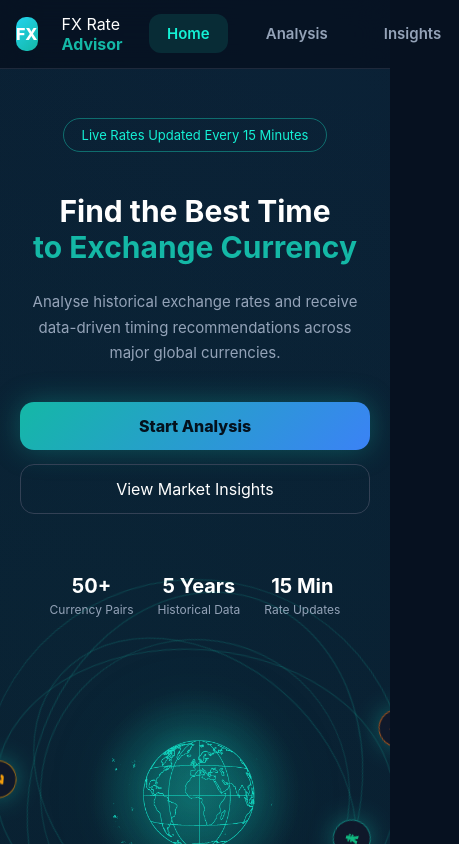
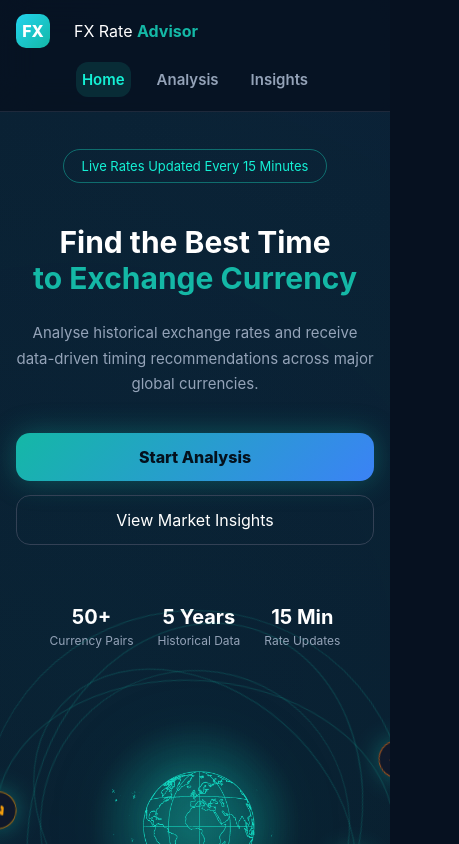
Before and after one commit to chris065-xinyu/fx-timing-advisor, a Vue app: page / in a window 390 px wide. Shown: the top 844 px of the page, 459 px wide, since content can reach past the window. Built offline with nearby package versions, Linux system fonts and the light colour scheme; no server answers.

Commit message:
fix mobile version navbar

```diff
--- a/src/style.css
+++ b/src/style.css
@@ -1532,24 +1532,19 @@ a {
 ========================= */
 
 @media (max-width: 768px) {
-
-  .nav-links {
-    justify-content: flex-start;
-  }
-
-  .navbar .start-btn {
-    display: none;
-  }
-
+  .page {
+    padding: 24px 16px;
+  }
 
   .navbar {
     height: auto;
   }
 
   .nav-container {
-    padding: 14px 16px;
+    display: flex;
     flex-direction: column;
     align-items: flex-start;
+    padding: 14px 16px;
     gap: 14px;
   }
 
@@ -1569,6 +1564,11 @@ a {
   .nav-links a {
     font-size: 15px;
     font-weight: 600;
+    padding: 8px 6px;
+  }
+
+  .navbar .start-btn {
+    display: none;
   }
 
   .hero {
@@ -1664,9 +1664,16 @@ a {
   .premium-sentiment {
     grid-template-columns: 1fr;
     gap: 24px;
-  }
-
-
+    justify-items: center;
+  }
+
+  .premium-gauge {
+    width: 520px;
+    height: 300px;
+    transform: scale(0.62);
+    transform-origin: top center;
+    margin: 0 auto -90px;
+  }
 
   .sentiment-copy h3 {
     font-size: 22px;
@@ -1718,5 +1725,6 @@ a {
 
   .premium-gauge {
     transform: scale(0.52);
-  }
-}
+    margin-bottom: -120px;
+  }
+}
```
